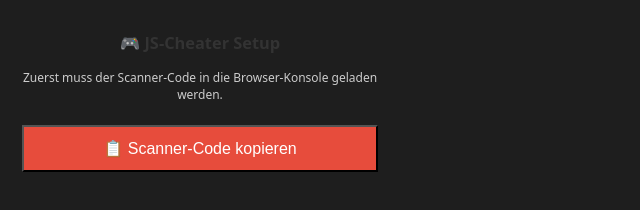
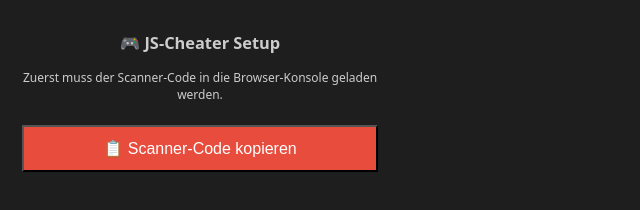
Before and after one commit to michakevin/js-cheater, a website with bundled scripts: page src/popup/popup.html in a window 1280 px wide. Shown: the whole page, without its empty margins (0-640 px from the left). Built offline with nearby package versions, Linux system fonts and the dark colour scheme; no server answers.

Commit message:
style: change color of setup section header in darkmode to #ccc

```diff
--- a/src/popup/popup.css
+++ b/src/popup/popup.css
@@ -272,4 +272,7 @@
           background: #534b32 !important;
           border-color: #705b36 !important;
         }
+        #setupSection h3 {
+          color: #ccc;
+        }
       }
```
